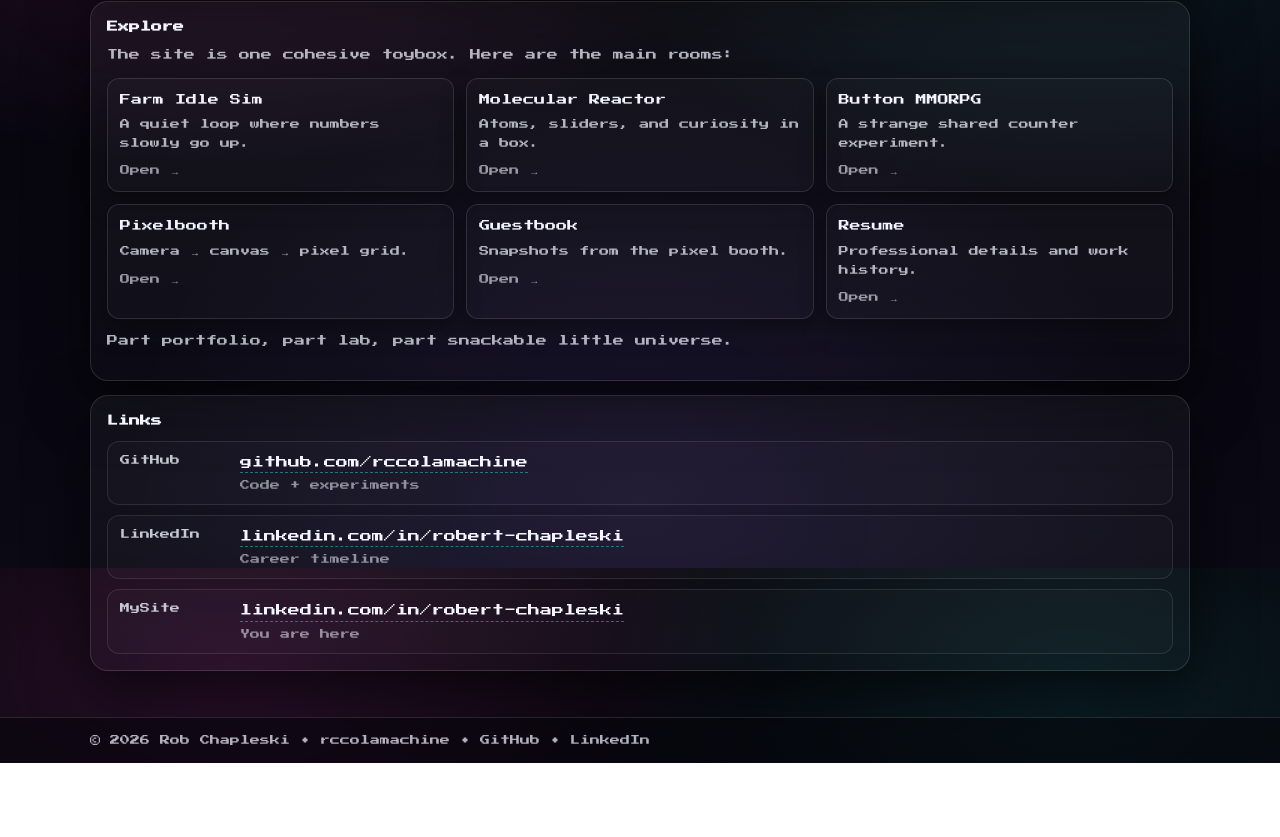
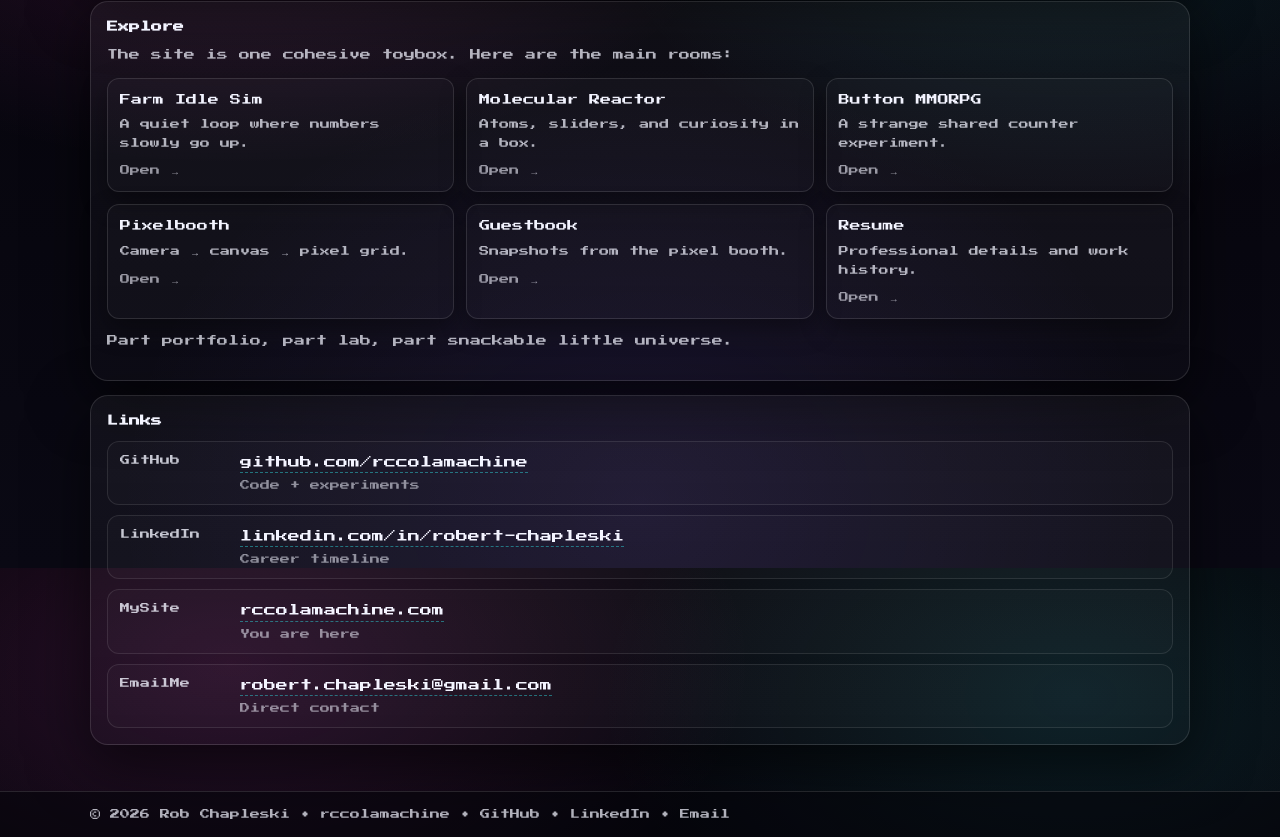
Before and after one commit to rccolamachine/project-site, a Next.js app: page /about in a window 1280 px wide. Shown: the part 1832-2669 px from the top of the page. Before the commit the page ends 2595 px from the top, so only its background shows below. Built offline with nearby package versions, Linux system fonts and the light colour scheme.

Commit message:
adding email to site footer

```diff
--- a/app/about/page.js
+++ b/app/about/page.js
@@ -56,9 +56,15 @@ const EXTERNAL_LINKS = [
   },
   {
     label: "MySite",
-    value: "linkedin.com/in/robert-chapleski",
+    value: "rccolamachine.com",
     href: "https://rccolamachine.com",
     note: "You are here",
+  },
+  {
+    label: "EmailMe",
+    value: "robert.chapleski@gmail.com",
+    href: "mailto:robert.chapleski@gmail.com",
+    note: "Direct contact",
   },
 ];
 
--- a/components/Footer.js
+++ b/components/Footer.js
@@ -4,6 +4,7 @@ export default function Footer() {
       <div className="footerInner">
         <span>© {new Date().getFullYear()} Rob Chapleski</span>
         <span className="dot">•</span>
+
         <a
           href="https://www.rccolamachine.com"
           target="_blank"
@@ -11,7 +12,9 @@ export default function Footer() {
         >
           rccolamachine
         </a>
+
         <span className="dot">•</span>
+
         <a
           href="https://github.com/rccolamachine"
           target="_blank"
@@ -19,7 +22,9 @@ export default function Footer() {
         >
           GitHub
         </a>
+
         <span className="dot">•</span>
+
         <a
           href="https://www.linkedin.com/in/robert-chapleski"
           target="_blank"
@@ -27,6 +32,10 @@ export default function Footer() {
         >
           LinkedIn
         </a>
+
+        <span className="dot">•</span>
+
+        <a href="mailto:robert.chapleski@gmail.com">Email</a>
       </div>
     </footer>
   );
```
